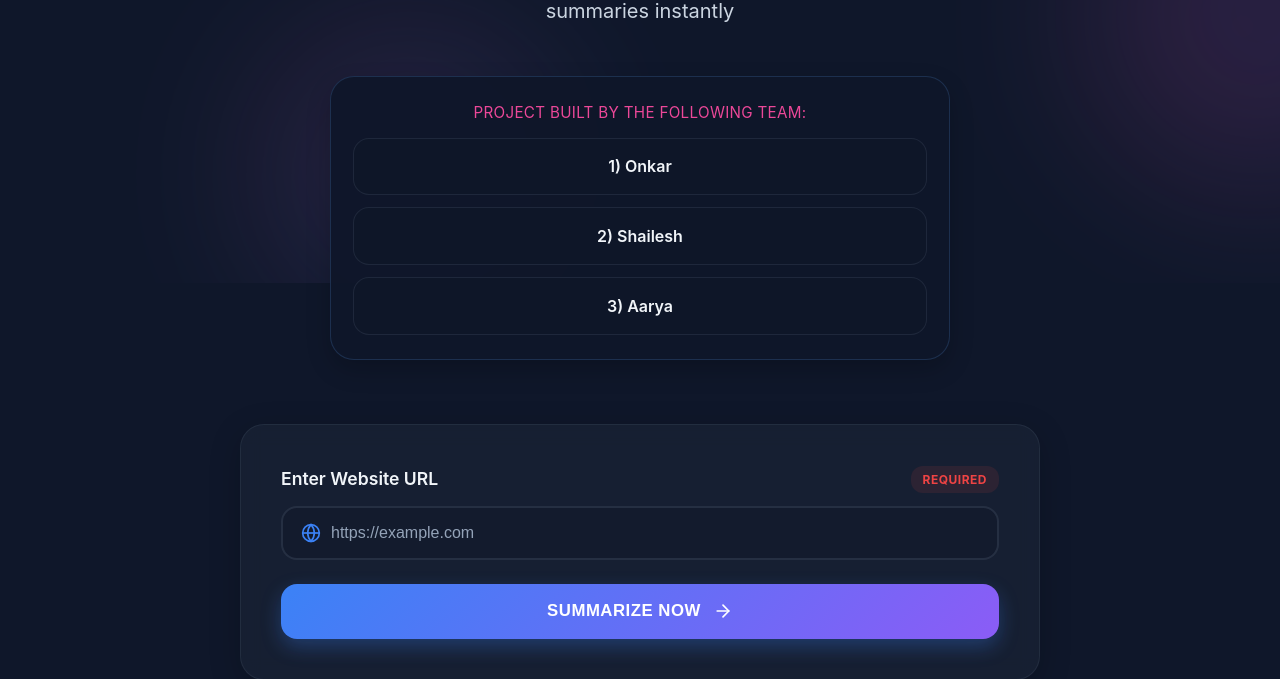
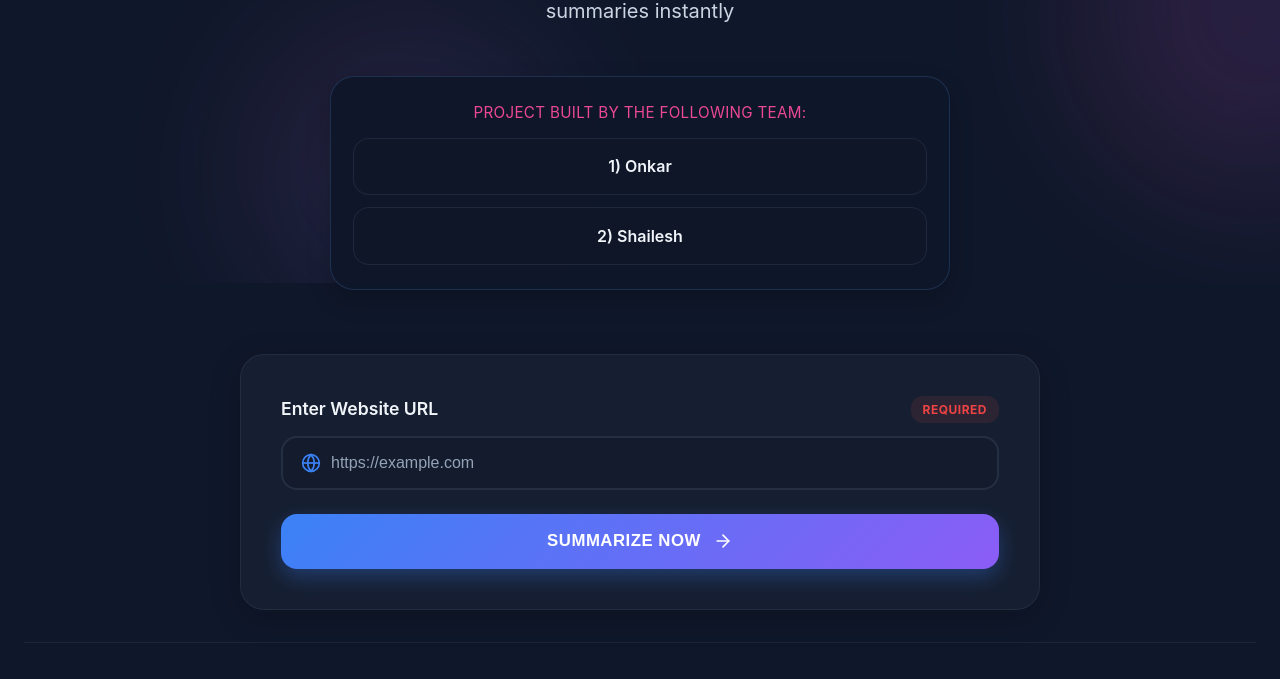
Before and after one commit to onkarjadhavar/python-project, a Flask app: page / in a window 1280 px wide. Shown: the part 517-1196 px from the top of the page. Run offline with Flask 3, Linux system fonts and the light colour scheme.

Commit message:
Remove Aarya from the project team list

```diff
--- a/templates/index.html
+++ b/templates/index.html
@@ -30,7 +30,7 @@
             <ul class="team-list">
               <li>1) Onkar</li>
               <li>2) Shailesh</li>
-              <li>3) Aarya</li>
+
             </ul>
           </div>
         </div>
```
